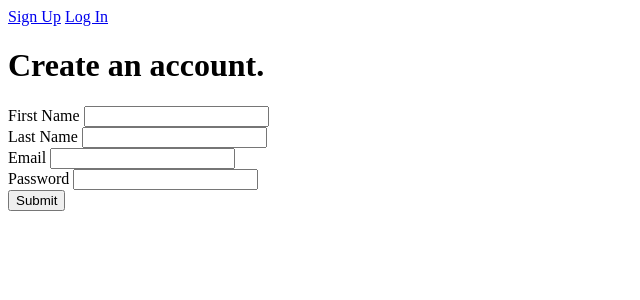
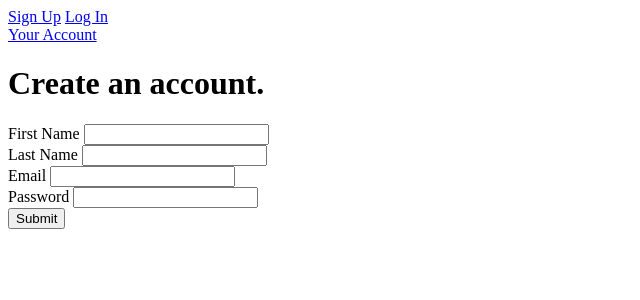
Before and after one commit to samirelanduk/budgeter, a Django app: template users/templates/signup.html in a window 1280 px wide. Shown: the top 300 px of the page, without its empty margins (0-640 px from the left). Run offline with Django 3.2, Linux system fonts and the light colour scheme; the template is opened without the code that fills it, so the values that code supplies are empty.

Commit message:
Add link to account on all pages

```diff
--- a/budgeter/templates/base.html
+++ b/budgeter/templates/base.html
@@ -16,6 +16,9 @@
     <a href="/users/login/">Log In</a>
     {% endif %}
   </div>
+  <div id="account">
+    <a href="/users/me/">Your Account</a>
+  </div>
   {% block main %}
   {% endblock %}
 </body>
```
